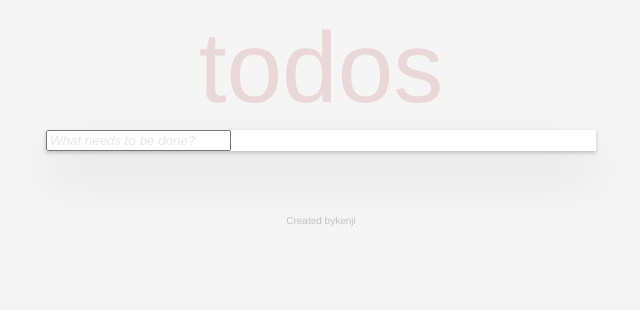
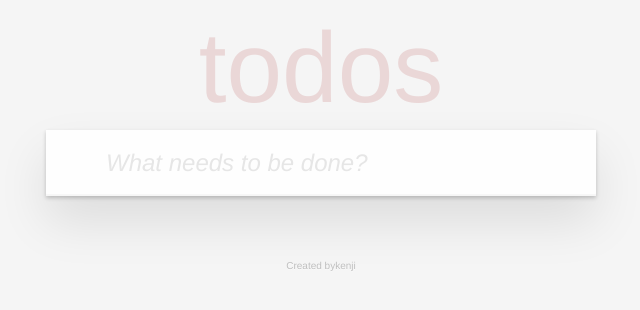
Before and after one commit to knj-labo/learn_cypress, a React (Vite) app: page / in a window 1280 px wide. Shown: the top 310 px of the page, without its empty margins (319-959 px from the left). Built offline with nearby package versions, Linux system fonts and the light colour scheme.

Commit message:
:art: style new todo text input

```diff
--- a/src/NewTodoTextInput.tsx
+++ b/src/NewTodoTextInput.tsx
@@ -5,14 +5,14 @@ import type { AppState, Todo } from './dataStructure'
 import { recoilState } from './dataStructure'
 import { uuid } from './uuid'
 
-import { Layout } from './style'
+import { Layout } from './newTodoTextInput.style'
 
 export const NewTodoTextInput: React.FC = () => {
     const [appState, setAppState] = useRecoilState<AppState>(recoilState)
     const textInput: React.RefObject<HTMLInputElement> =
         createRef<HTMLInputElement>()
 
-    function addTodo(e: React.KeyboardEvent<HTMLInputElement>): void {
+    const addTodo = (e: React.KeyboardEvent<HTMLInputElement>): void => {
         if (textInput.current === null) return
         if (e.key === 'Enter' && textInput.current.value.trim().length > 0) {
             // make new TODO object
--- a/src/dataStructure.ts
+++ b/src/dataStructure.ts
@@ -17,7 +17,7 @@ export enum LocalStorageKey {
     APP_STATE = 'APP_STATE',
 }
 
-function LoadAppStateFromLocalStorage(): AppState {
+const LoadAppStateFromLocalStorage = (): AppState => {
     const stringifiedJSON: string | null = window.localStorage.getItem(
         LocalStorageKey.APP_STATE
     )
--- /dev/null
+++ b/src/newTodoTextInput.style.ts
@@ -0,0 +1,17 @@
+/* Creative Commons Attribution 4.0 International (CC-BY-4.0) */
+/* Copyright (c) Sindre Sorhus <sindresorhus@gmail.com> (sindresorhus.com) */
+/* This source code was getting from https://github.com/tastejs/todomvc-app-css/blob/03e753aa21bd555cbdc2aa09185ecb9905d1bf16/index.css */
+
+import styled from 'styled-components'
+
+import { base } from './style'
+
+export const Layout = styled.div`
+  .new-todo {
+    ${base.textInput};
+    padding: 16px 16px 16px 60px;
+    border: none;
+    background: rgba(0, 0, 0, 0.003);
+    box-shadow: inset 0 -2px 1px rgba(0, 0, 0, 0.03);
+  }
+`
```
